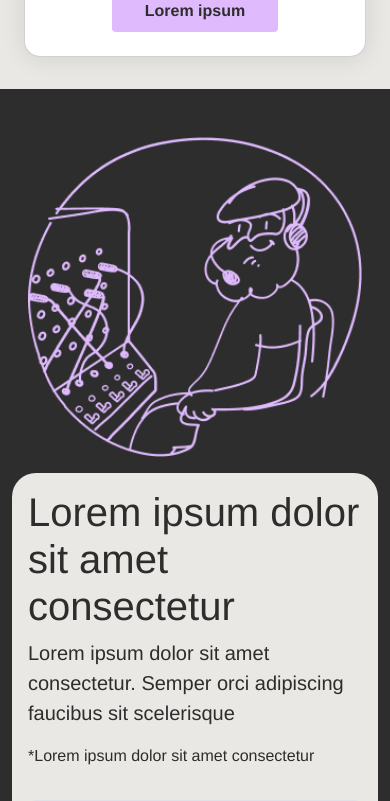
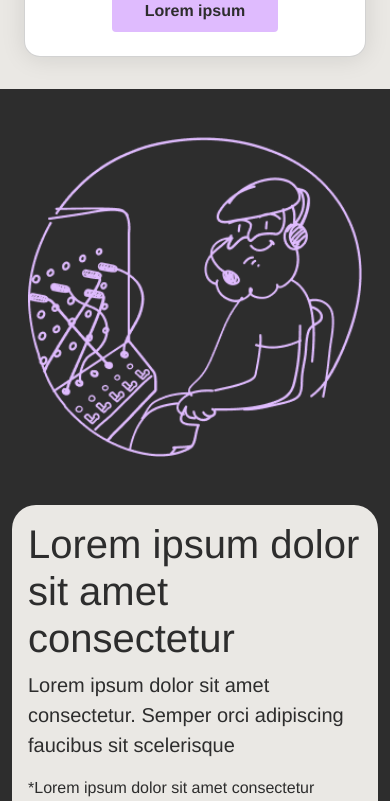
Before and after one commit to lshv04/Monks1, a React (Vite) app: page / in a window 390 px wide. Shown: the part 4960-5761 px from the top of the page. Built offline with nearby package versions, Linux system fonts and the light colour scheme.

Commit message:
alinhado grid para melhorar responsividade

```diff
--- a/src/components/Section7.module.css
+++ b/src/components/Section7.module.css
@@ -21,8 +21,6 @@
 .gridColumn {
     display: flex;
     align-items: center;
-
-
 }
 
 /* Contêiner do formulário */
@@ -159,6 +157,8 @@
 
 }
 /* Responsividade */
-@media (max-width: 768px) {
-
+@media (max-width: 468px) {
+   .gridRow{
+    gap:2rem;
+   }
 }
```
